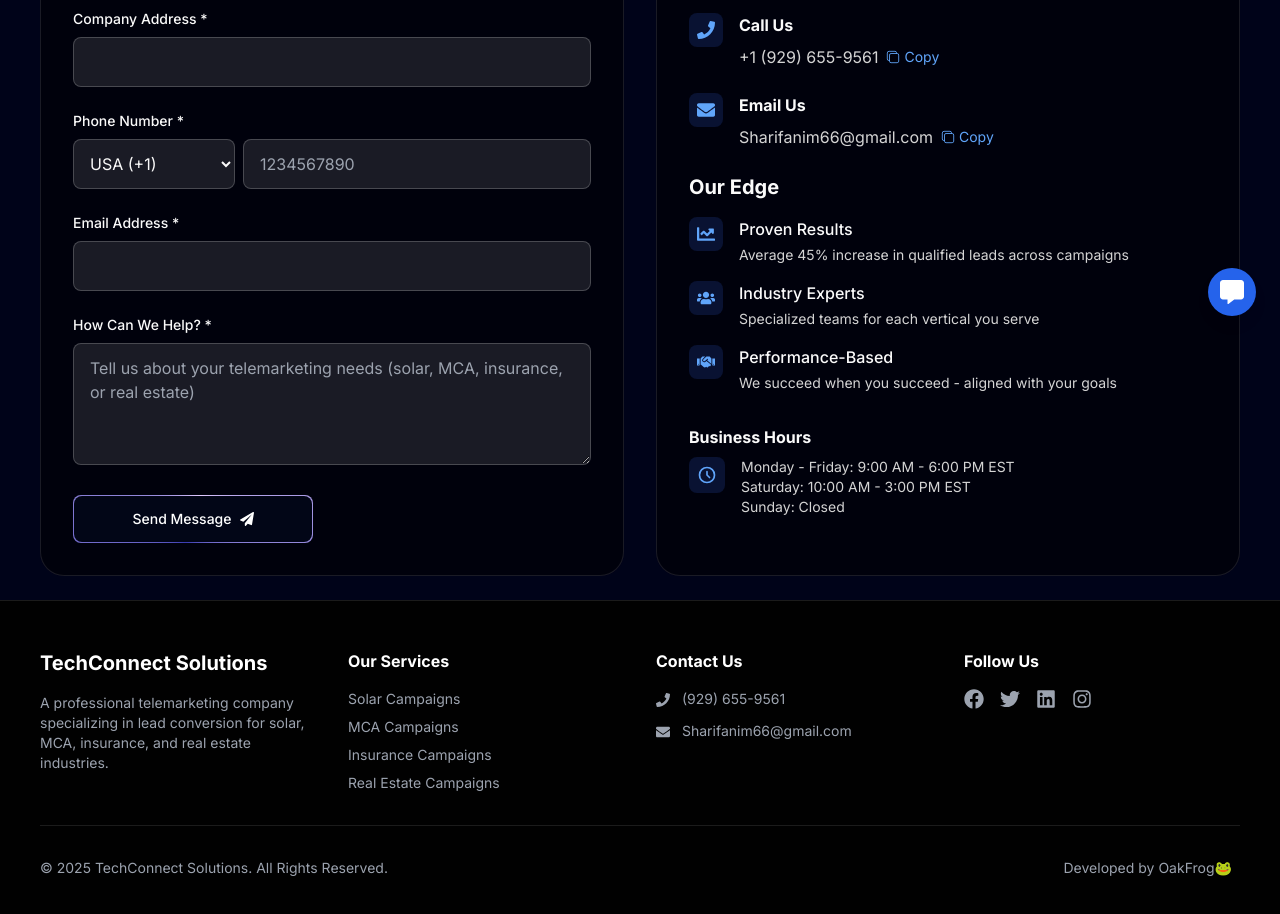
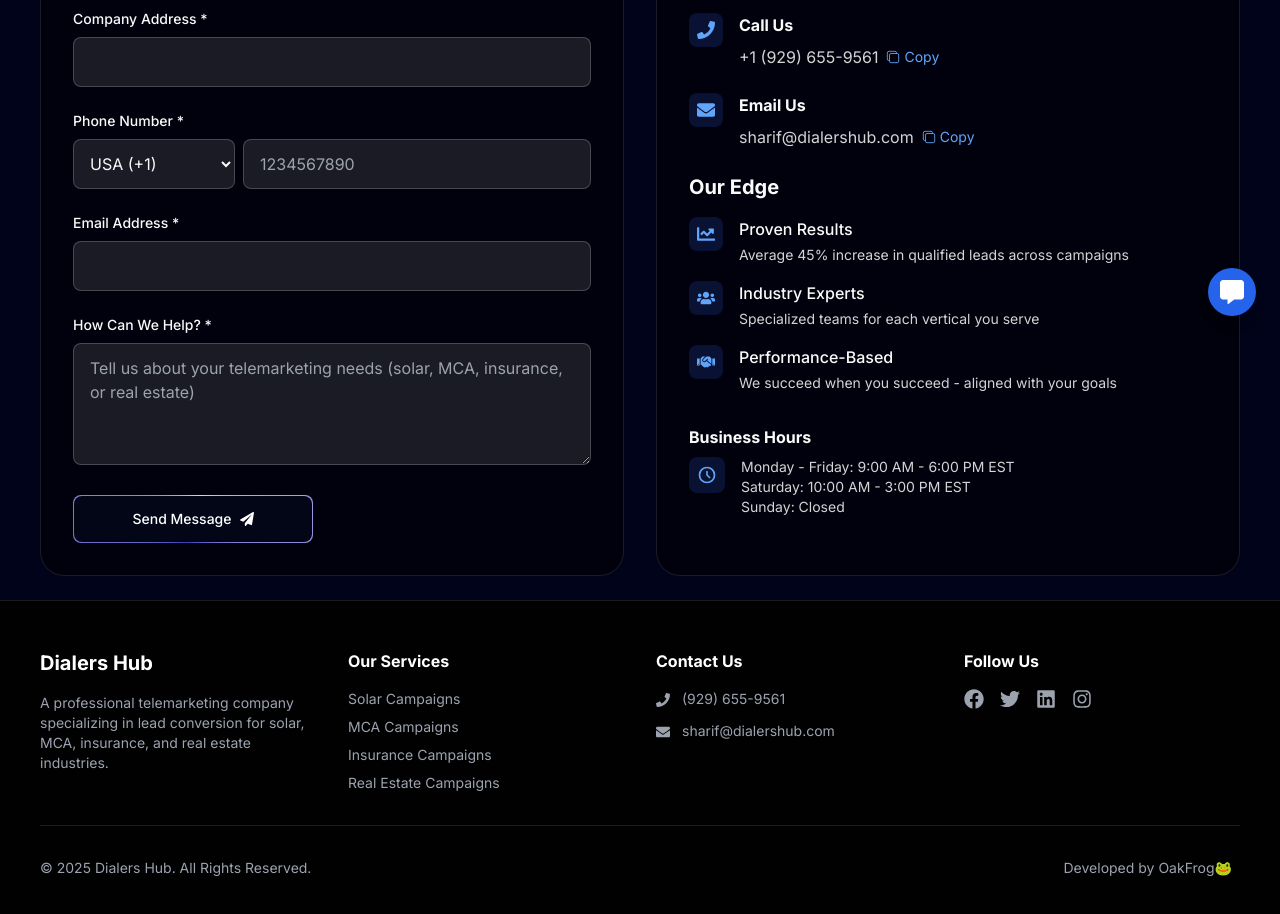
Before and after one commit to L2L-OakFrog/NextJS-Portfolio-Practice, a Next.js app: page /contact in a window 1280 px wide. Shown: the part 460-1374 px from the top of the page. Built offline with nearby package versions, Linux system fonts and the light colour scheme.

Commit message:
business name update

```diff
--- a/app/about/page.tsx
+++ b/app/about/page.tsx
@@ -65,7 +65,7 @@
             <h3 className="text-lg font-bold">Vision Statement</h3>
           </div>
           <p className="text-sm">
-            Our vision at RingCenter Solutions is to become a global leader in telemarketing and lead conversion services,
+            Our vision at Dialers Hub is to become a global leader in telemarketing and lead conversion services,
             renowned for our excellence, reliability, and innovation. We aspire to redefine the telemarketing industry by
             setting new standards of efficiency, transparency, and customer satisfaction.
           </p>
@@ -89,7 +89,7 @@
             <h3 className="text-lg font-bold">Mission Statement</h3>
           </div>
           <p className="text-sm">
-            At RingCenter Solutions, our mission is to empower businesses with seamless and cost-effective telemarketing
+            At Dialers Hub, our mission is to empower businesses with seamless and cost-effective telemarketing
             services that drive measurable results. We strive to bridge the gap between potential and success by converting
             leads into loyal customers through tailored strategies and exceptional service.
           </p>
@@ -397,7 +397,7 @@
 
       <div className="py-6">
         <TextGenerateEffect
-          words="About RingCenter Solutions"
+          words="About Dialers Hub"
           className="text-center text-2xl sm:text-3xl md:text-4xl font-bold"
         />
 
--- a/app/contact/page.tsx
+++ b/app/contact/page.tsx
@@ -97,7 +97,7 @@
             <h2 className="text-2xl font-bold mb-6">Ready to Maximize Your Leads?</h2>
 
             <form
-              action="https://formsubmit.co/sharifanim66@gmail.com"
+              action="https://formsubmit.co/sharif@dialershub.com"
               method="POST"
               className="space-y-6"
               onSubmit={handleSubmit}
@@ -112,7 +112,7 @@
                 {/* <input type="hidden" name="_replyto" value="noreply@yourdomain.com" /> */}
 
               {/* Add your custom subject */}
-              <input type="hidden" name="_subject" value="New Email from TechConnect Website!" />
+              <input type="hidden" name="_subject" value="New Email from Dialers Hub Website!" />
 
               {/* Disable captcha */}
               <input type="hidden" name="_captcha" value="false" />
@@ -246,7 +246,7 @@
                 </div>
                 <div className="flex-1">
                   <h3 className="font-bold mb-2">Company Name</h3>
-                  <p className="text-neutral-300">TechConnect Solutions Inc.</p>
+                  <p className="text-neutral-300">Dialers Hub</p>
                 </div>
               </div>
 
@@ -292,10 +292,10 @@
                 <div className="flex-1">
                   <h3 className="font-bold mb-2">Email Us</h3>
                   <div className="flex flex-col sm:flex-row sm:items-center gap-2">
-                    <p className="text-neutral-300 break-all whitespace-normal">Sharifanim66@gmail.com</p>
+                    <p className="text-neutral-300 break-all whitespace-normal">sharif@dialershub.com</p>
                     <button
                       className="text-blue-400 hover:text-blue-300 flex items-center gap-1 text-sm"
-                      onClick={() => navigator.clipboard.writeText('Sharifanim66@gmail.com')}
+                      onClick={() => navigator.clipboard.writeText('sharif@dialershub.com')}
                     >
                       <IoCopyOutline /> Copy
                     </button>
--- a/app/layout.tsx
+++ b/app/layout.tsx
@@ -10,7 +10,7 @@
 const inter = Inter({ subsets: ["latin"] });
 
 export const metadata: Metadata = {
-  title: "RingCenter Solutions",
+  title: "Dialers Hub",
   description: "Professional telemarketing company specializing in lead conversion for various industries, including solar, MCA, insurance, and real estate",
 };
 
--- a/components/FloatingNav.tsx
+++ b/components/FloatingNav.tsx
@@ -70,7 +70,7 @@
           </button>
 
           <div className="sm:hidden text-white font-medium px-2">
-            RINGCENTER
+            Dialers Hub
           </div>
 
           {/* Desktop Navigation */}
--- a/components/ui/Footer.tsx
+++ b/components/ui/Footer.tsx
@@ -8,7 +8,7 @@
       <div className="max-w-7xl mx-auto">
         <div className="grid grid-cols-1 md:grid-cols-4 gap-8 mb-8">
           <div>
-            <h3 className="text-xl font-bold mb-4">TechConnect Solutions</h3>
+            <h3 className="text-xl font-bold mb-4">Dialers Hub</h3>
             <p className="text-sm text-gray-400">
               A professional telemarketing company specializing in lead conversion for solar, MCA, insurance, and real estate industries.
             </p>
@@ -33,7 +33,7 @@
               </div>
               <div className="flex items-start gap-3">
                 <FaEnvelope className="mt-1 flex-shrink-0" size={14} />
-                <span>Sharifanim66@gmail.com</span>
+                <span>sharif@dialershub.com</span>
               </div>
             </address>
           </div>
@@ -75,7 +75,7 @@
 
         <div className="border-t border-white/10 pt-8 flex flex-col md:flex-row justify-between items-center">
           <div className="mb-4 md:mb-0">
-            <p className="text-sm text-gray-400">© {new Date().getFullYear()} TechConnect Solutions. All Rights Reserved.</p>
+            <p className="text-sm text-gray-400">© {new Date().getFullYear()} Dialers Hub. All Rights Reserved.</p>
           </div>
           <div className="flex items-center">
             <span className="text-sm text-gray-400 mr-2">Developed by OakFrog🐸</span>
--- a/components/ui/Hero.tsx
+++ b/components/ui/Hero.tsx
@@ -73,7 +73,7 @@
         {/* Left Column - Main Content */}
         <div className="max-w-2xl flex flex-col items-center lg:items-start">
           <h2 className='uppercase tracking-widest text-blue-100 text-sm mb-4'>
-            RING CENTER SOLUTIONS
+            Dialers Hub
           </h2>
 
           <TextGenerateEffect
--- a/data/homepage.json
+++ b/data/homepage.json
@@ -1,6 +1,6 @@
 {
   "hero": {
-    "companyName": "TechConnect Solutions",
+    "companyName": "Dialers Hub",
     "tagline": "Professional telemarketing company specializing in lead conversion for various industries, including solar, MCA, insurance, and real estate.",
     "mission": "To maximize your campaign success by delivering high-quality leads and closing deals effectively",
     "spotlights": [
```
Also changed, not shown: app/manifest.json.
